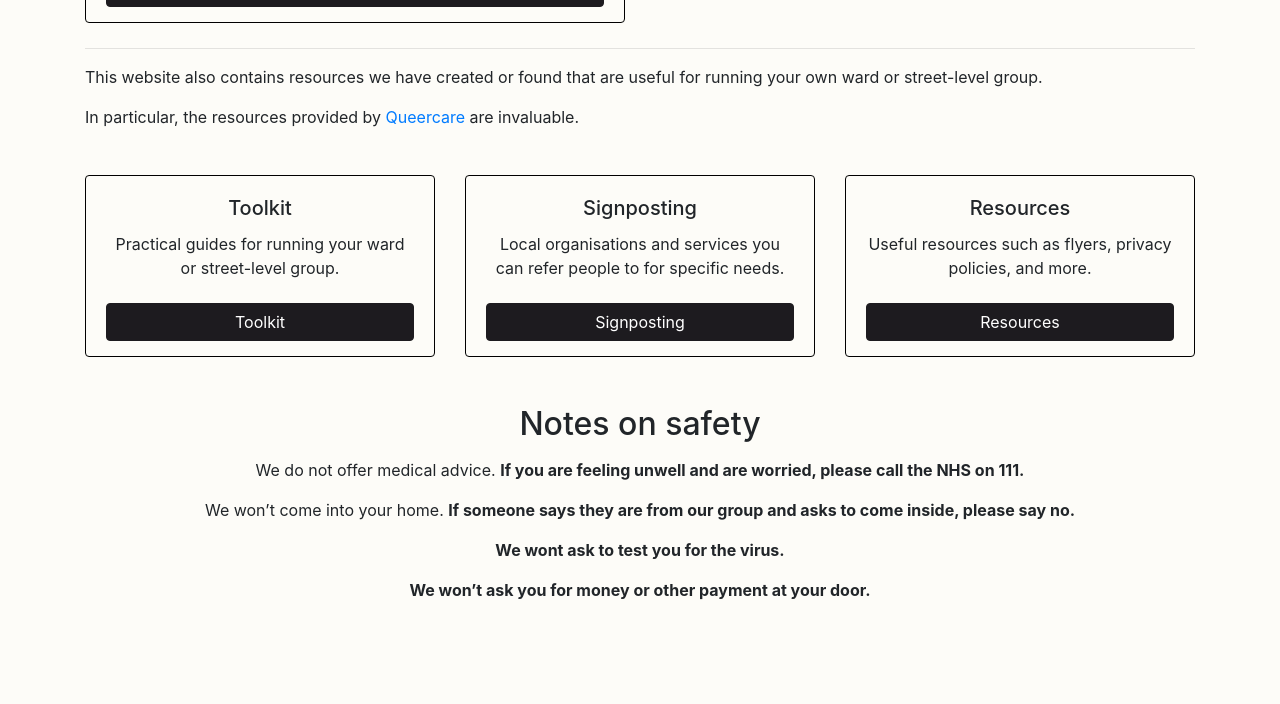
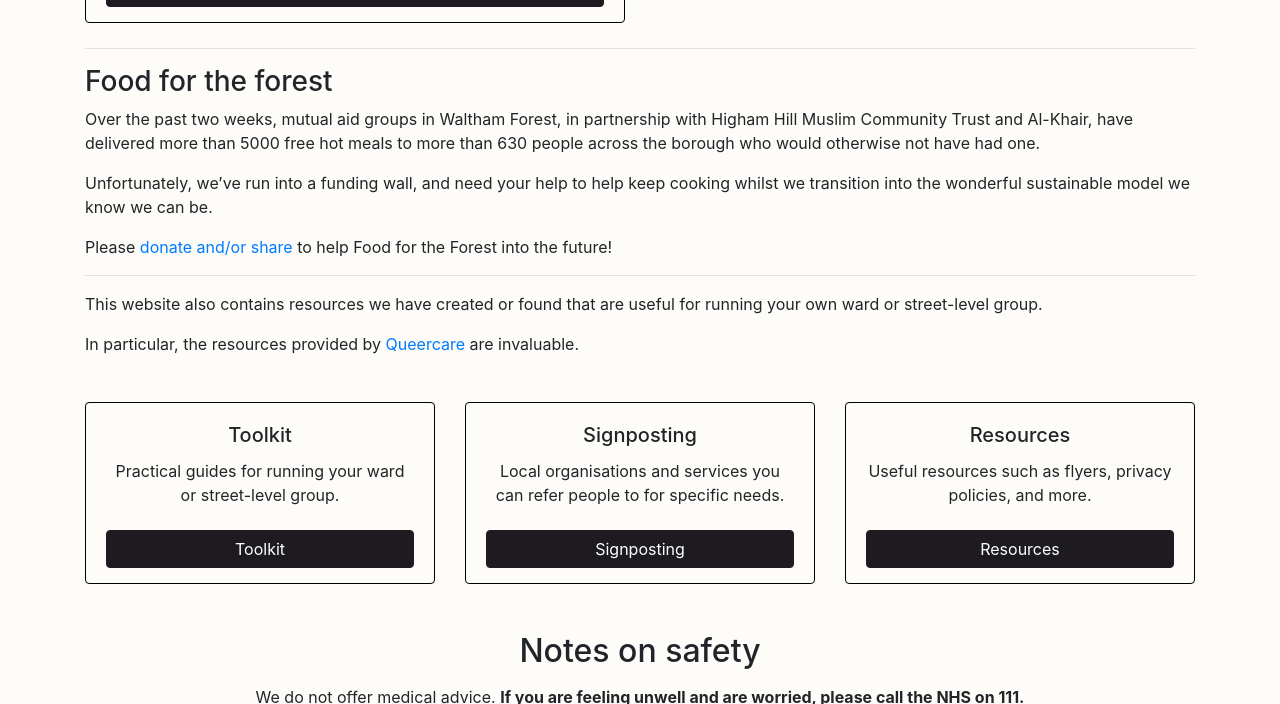
Before and after one commit to wfcovid19/wfcovid19.github.io, a Jekyll site: the page built from index.md, in a window 1280 px wide and 900 px high, scrolled down 474 px, cut to the strip 196-900 px from the top of the window. Built offline with Jekyll 4.4.1, drawn with Linux system fonts in a browser that asks for light colours; before the commit the page ends 1288 px from its top, so only the background shows below that.

Commit message:
food for the forest

```diff
--- a/index.md
+++ b/index.md
@@ -7,6 +7,16 @@ Waltham Forest Mutual Aid is a group of local people who have come together to o
 To get involved, join our <a href="https://facebook.com/groups/wfcoronavirus" target="_blank">Facebook group</a> or email us at <a href="mailto:walthamforestmutualaid@gmail.com">walthamforestmutualaid@gmail.com</a>.
 
 <div id="react-container"></div>
+
+<hr>
+
+<h3>Food for the forest</h3>
+
+Over the past two weeks, mutual aid groups in Waltham Forest, in partnership with Higham Hill Muslim Community Trust and Al-Khair, have delivered more than 5000 free hot meals to more than 630 people across the borough who would otherwise not have had one.
+
+Unfortunately, we've run into a funding wall, and need your help to help keep cooking whilst we transition into the wonderful sustainable model we know we can be.
+
+Please <a target="_blank" href="https://www.gofundme.com/f/food-for-the-forest">donate and/or share</a> to help Food for the Forest into the future!
 
 <hr>
 
```
